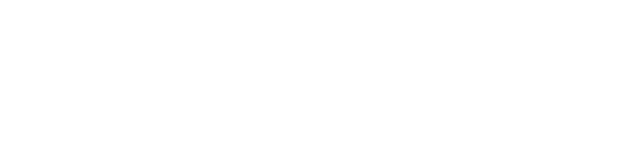
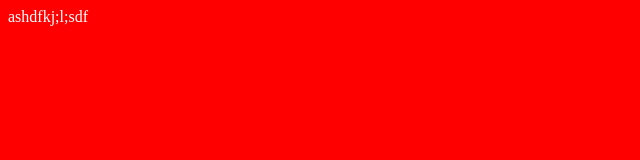
Before and after one commit to Uschas75/bookingSite, a website: page views/index.html in a window 1280 px wide. Shown: the whole page, without its empty margins (0-640 px from the left). Drawn offline with Linux system fonts and the light colour scheme.

Commit message:
[Add] npm file

```diff
--- /dev/null
+++ b/sass/main.scss
@@ -0,0 +1,4 @@
+body{
+  background-color: red;
+  color:white;
+}
--- a/views/index.html
+++ b/views/index.html
@@ -6,8 +6,9 @@
           content="width=device-width, user-scalable=no, initial-scale=1.0, maximum-scale=1.0, minimum-scale=1.0">
     <meta http-equiv="X-UA-Compatible" content="ie=edge">
     <title>Document</title>
+    <link rel="stylesheet" href="../assets/css/style.css">
 </head>
 <body>
-
+ashdfkj;l;sdf
 </body>
 </html>
```
Also changed, not shown: package.json (added, +18 -0 lines), assets/css/style.css (added), 1 other file.
